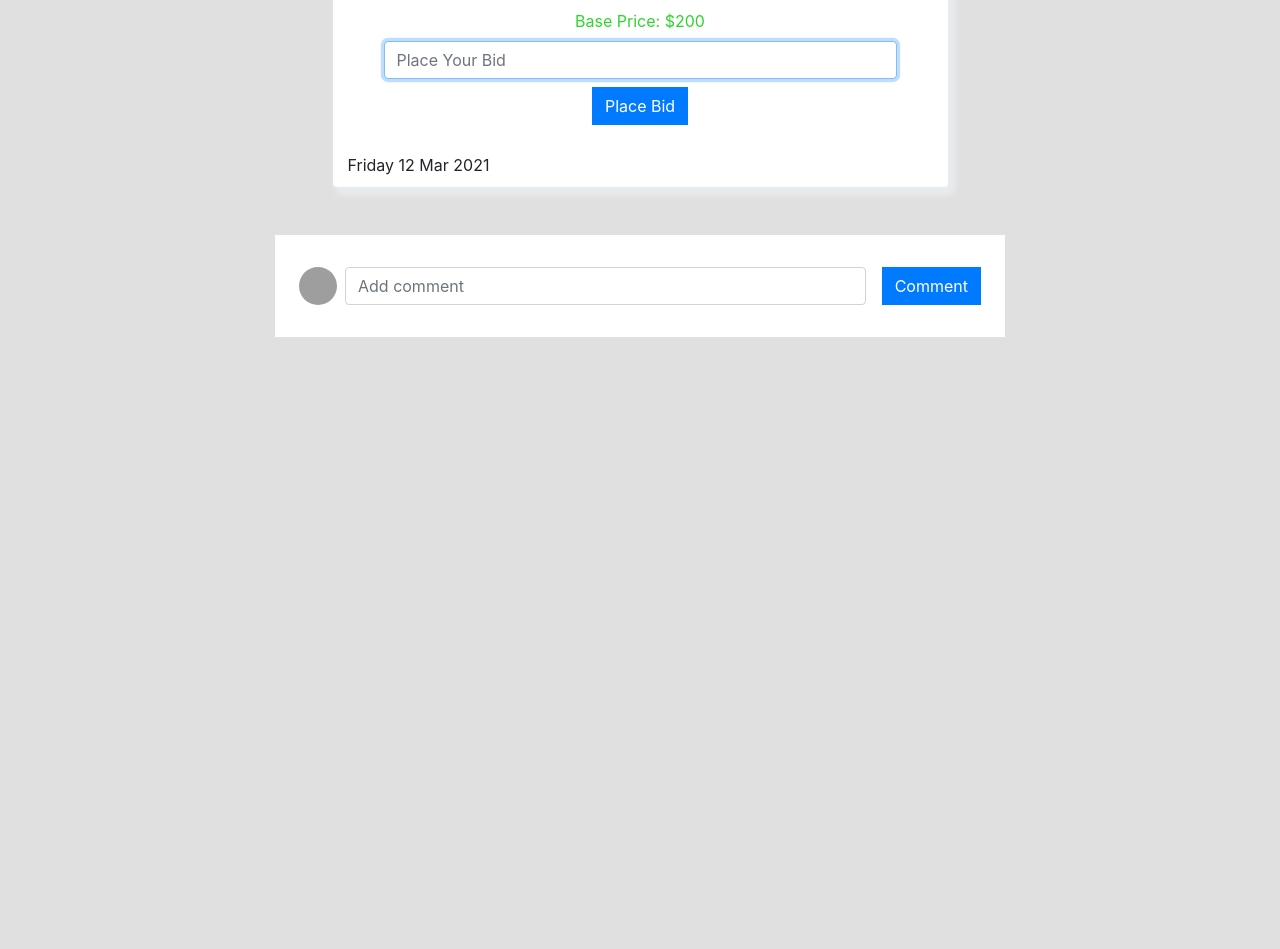
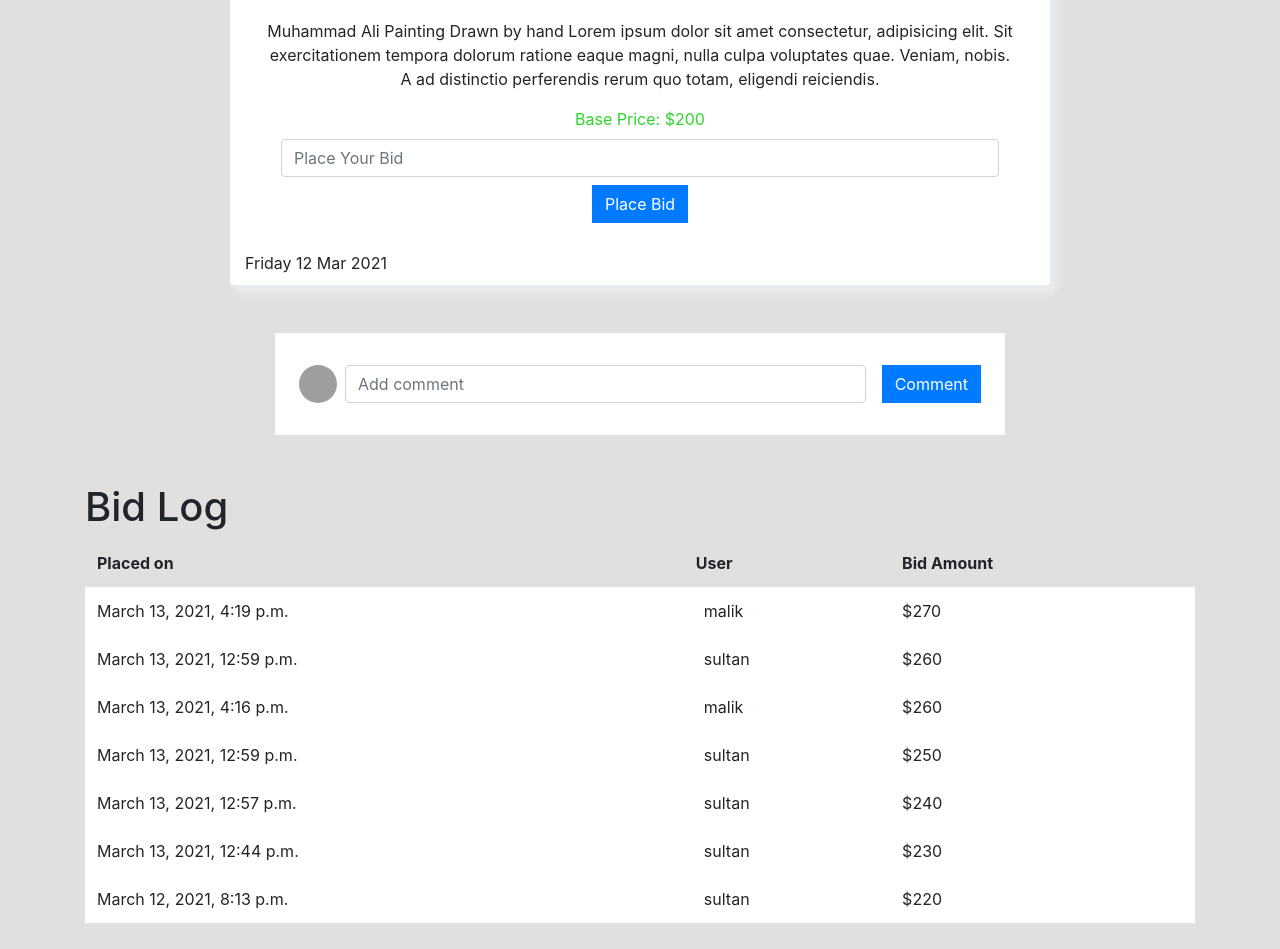
Before and after one commit to sultanmalik04/Django_projects, a Django app: page /detail/6 in a window 1280 px wide. Shown: the part 686-1635 px from the top of the page. Before the commit the page ends 1023 px from the top, so only its background shows below. Run offline with Django 3.2, Linux system fonts and the light colour scheme; data comes from the database, SQL or seed files in the repository; both versions use the stored data as it was after the commit; some libraries are stand-ins or nearby versions; grey boxes are pictures that could not be loaded.

Commit message:
Announced winner

```diff
--- a/auctions/static/auctions/styles.css
+++ b/auctions/static/auctions/styles.css
@@ -109,3 +109,7 @@ body {
     color: green;
     cursor: pointer
 }
+
+.alert-ERROR {
+    background: rgb(243, 48, 48);
+}
--- /dev/null
+++ b/auctions/templates/auctions/categories.html
@@ -0,0 +1,5 @@
+{% extends "auctions/layout.html" %}
+
+{% block body %}
+    <h1>Display Categories</h1>
+{% endblock %}
--- a/auctions/templates/auctions/layout.html
+++ b/auctions/templates/auctions/layout.html
@@ -21,12 +21,11 @@
                 <a class="nav-link" href="{% url 'index' %}">Active Listings</a>
             </li>
             {% if user.is_authenticated %}
+                <!-- EDITED CODE -->
                 <li class="nav-item">
-                    <a class="nav-link" href="{% url 'logout' %}">Log Out</a>
+                    <a class="nav-link" href="{% url 'categories' %}">Categories</a>
                 </li>
 
-
-                <!-- EDITED CODE -->
                 <li class="nav-item">
                     <a class="nav-link" href="{% url 'create' %}">Create Listing</a>
                 </li>
@@ -35,6 +34,9 @@
                     <a class="nav-link" href="{% url 'watchlist' %}">Watchlist</a>
                 </li>
 
+                <li class="nav-item">
+                    <a class="nav-link" href="{% url 'logout' %}">Log Out</a>
+                </li>
 
             {% else %}
                 <li class="nav-item">
--- a/auctions/templates/auctions/product.html
+++ b/auctions/templates/auctions/product.html
@@ -1,15 +1,52 @@
 {% extends "auctions/layout.html" %}
 
 {% block body %}
-    {% if message %}
-        <h3 class="alert alert-danger">{{ message }}</h3>
+    {% if messages %}
+        <div class="messages">
+            {% for message in messages %}
+                <div class="col-12 container">
+                    <div class="alert bg-{{ message.tags }} mb-5 py-4" role="alert">
+                        <div class="d-flex">
+                            <div class="px-3">
+
+                                <h4>{{ message }}</h4>
+                                <!--
+                                    <h5 class="alert-heading">Thankyou your data has been saved!</h5>
+                                -->
+                            </div>
+                        </div>
+                    </div>
+                </div>
+            {% endfor %}
+        </div>
     {% endif %}
+
+    <!--  Announcing the winner -->
+
+        {% if not is_active %}
+            <div class="col-12 container">
+                <div class="alert bg-success mb-5 py-4" role="alert">
+                    <div class="d-flex">
+                        <div class="px-3">
+                            Congratulations! <span class="text-uppercase font-weight-bold">{{ highest_bider.user.username }}</span> for biding <span class="font-weight-bold">${{ highest_bider.bid_amount }}</span>, It's the highest Bid. You have won the Auction.
+                        </div>
+                    </div>
+                </div>
+            </div>
+        {% endif %}
+
+
+
+
     <div class='container-fluid'>
-        <div class="card mx-auto col-md-6 col-10 mt-5">
+        <div class="card mx-auto col-md-8 col-10 mt-5">
 
-            {% if is_owner %}
-                <a class="btn btn-outline-primary btn-sm mt-2" type="button"
-                    href="{% url 'close_listing' id=product.id %}">close the Listing</a>
+            {% if is_owner and is_active %}
+                <a class="btn btn-outline-primary btn-sm mt-2" type="button" href="{% url 'close_listing' id=product.id %}">close the Listing</a>
+            {% elif not is_active %}
+                <div class="text-center">
+                    <h5>This listing is now closed</h5>
+                </div>
             {% endif %}
 
             <h5 class="card-title font-weight-bold text-center mt-4">{{ product.title }}</h5>
@@ -27,9 +64,8 @@
                 <div>
                     <form action="{% url 'place_bid' id=product.id %}" method="POST">
                         {% csrf_token %}
-
                         <div class="form-group mx-sm-3 mb-2 mt-2">
-                            <input autofocus class="form-control" type="text" name="bid" placeholder="Place Your Bid">
+                            <input class="form-control" type="text" name="bid" placeholder="Place Your Bid">
                         </div>
                         <input class="btn btn-primary mb-2" type="submit" value="Place Bid">
                     </form>
@@ -47,6 +83,8 @@
             <span class="">{{ product.publish_date | date:"l d M Y" }}</span>
         </div>
     </div>
+
+
 
     <!-- COMMENT SECTION -->
     <div class="container mt-5 mb-5">
@@ -115,4 +153,32 @@
             </div>
         </div>
     </div>
+
+    <!-- Bid Log -->
+    <div class="container mt-5">
+        <h1>Bid Log</h1>
+
+
+        <table class="table table-borderless main">
+            <thead>
+                <tr class="head">
+                    <th scope="col">Placed on</th>
+                    <th scope="col">User</th>
+                    <th scope="col">Bid Amount</th>
+                </tr>
+            </thead>
+            {% for bid in prev_bids %}
+                <tbody>
+                    <tr class="rounded bg-white">
+                        <td>{{ bid.bid_date }}</td>
+                        <td class="align-items-center">
+                            <span class="ml-2">{{ bid.user.username }}</span>
+                        </td>
+                        <td>${{ bid.bid_amount }}</td>
+                    </tr>
+                </tbody>
+            {% endfor %}
+        </table>
+    </div>
+
 {% endblock %}
--- a/auctions/urls.py
+++ b/auctions/urls.py
@@ -1,7 +1,7 @@
 from django.urls import path
 
 from . import views
-from .views import CreatListingView, detailView, watchlistView, addToWatchlist, removeFromWatchList, close_listing, placeBid
+from .views import CreatListingView, detailView, watchlistView, addToWatchlist, removeFromWatchList, close_listing, placeBid, categoriesView
 
 
 urlpatterns = [
@@ -16,4 +16,5 @@ urlpatterns = [
     path("removeFromWatchlist/<int:id>", removeFromWatchList, name="remove_from_watchlist"),
     path("closeListing/<int:id>", close_listing, name="close_listing"),
     path("placebid/<int:id>", placeBid, name="place_bid"),
+    path("categories", categoriesView, name="categories")
 ]
--- a/auctions/views.py
+++ b/auctions/views.py
@@ -1,6 +1,7 @@
 from django.contrib.auth import authenticate, login, logout
 from django.contrib.auth.decorators import login_required
 from django.db import IntegrityError
+from django.contrib import messages
 from django.http import HttpResponse, HttpResponseRedirect
 from django.shortcuts import render
 from django.urls import reverse
@@ -106,19 +107,18 @@ def detailView(request, id, *argv):
     else:
         comment_obj = Comments.objects.filter(listing=id)
         obj = Listing.objects.get(id=id)
-        if request.user.is_authenticated:
-            watchlist_obj = Watchlist.objects.filter(list_id=id, user_id=request.user.id)
-            return render(request, "auctions/product.html", {
+        watchlist_obj = Watchlist.objects.filter(list_id=id, user_id=request.user.id)
+        prev_bids = Bid.objects.filter(listing=obj).order_by("-bid_amount")
+        max_prev_bid = prev_bids[0].bid_amount
+        highest_bider = prev_bids[0]
+        return render(request, "auctions/product.html", {
                 "product": obj,
                 "watchlist_object": watchlist_obj,
                 "comments": comment_obj,
-                "is_owner": obj.listed_by.all()[0] == request.user
-            })
-        else:
-            return render(request, "auctions/product.html", {
-                "product": obj,
-                "comments": comment_obj,
-                "message": "".join([arg for arg in argv])
+                "is_owner": obj.listed_by.all()[0] == request.user,
+                "is_active": obj.is_active,
+                "prev_bids": prev_bids,
+                "highest_bider": highest_bider
             })
 
 
@@ -153,12 +153,37 @@ def removeFromWatchList(request, id):
 
 
 def close_listing(request, id):
-    return HttpResponse(f"<h1>Close Listing {id}</h1>")
+    list_obj = Listing.objects.get(id=id)
+    list_obj.is_active = 0
+    list_obj.save()
+    messages.add_message(request, messages.SUCCESS, 'Listing closed successfully!')
+    return HttpResponseRedirect(request.META.get('HTTP_REFERER'))
 
 
+@login_required(login_url='login')
 def placeBid(request, id):
     bid= request.POST["bid"]
     list_obj = Listing.objects.get(id=id)
-    bid_obj = Bid(bid_amount=bid, user=request.user, listing=list_obj)
-    bid_obj.save()
-    return HttpResponseRedirect(request.META.get('HTTP_REFERER'))
+    prev_bids = Bid.objects.filter(listing=list_obj)
+    print(prev_bids.order_by("-bid_amount")[0].bid_amount)
+    max_prev_bid = prev_bids.order_by("-bid_amount")[0].bid_amount
+    if not list_obj.is_active:
+        messages.add_message(request, messages.ERROR, 'sorry! this listing is now closed, You can not place bid on this item.')
+        return HttpResponseRedirect(request.META.get('HTTP_REFERER'))
+    elif int(bid) <= int(list_obj.base_price):
+        messages.add_message(request, messages.WARNING, 'Your bid should be greater than base price.')
+        return HttpResponseRedirect(request.META.get('HTTP_REFERER'))
+    elif int(bid) <= int(max_prev_bid):
+        #messages.error(request, 'Your bid is less then the highest bid')
+        messages.add_message(request, messages.INFO, 'Your bid is less then the highest bid')
+        return HttpResponseRedirect(request.META.get('HTTP_REFERER'))
+    else:
+        bid_obj = Bid(bid_amount=bid, user=request.user, listing=list_obj)
+        bid_obj.save()
+        #messages.success(request, 'congratulations! your bid is recorded.')
+        messages.add_message(request, messages.SUCCESS,'congratulations! your bid is recorded.')
+        return HttpResponseRedirect(request.META.get('HTTP_REFERER'))
+
+
+def categoriesView(request):
+    return render(request, "auctions/categories.html")
```
Also changed, not shown: db.sqlite3.
